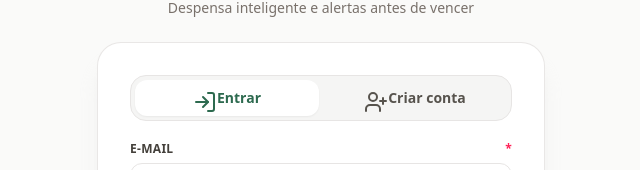
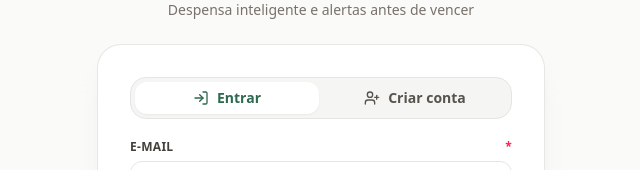
Before and after one commit to krosct/rotless, a React (Vite) app in the folder frontend/: page /login in a window 1280 px wide. Shown: the part 224-394 px from the top of the page, without its empty margins (319-959 px from the left). Built offline with nearby package versions, Linux system fonts and the light colour scheme.

Commit message:
fix(ui): align tab icons with their labels

```diff
--- a/frontend/src/components/ui/Tabs.tsx
+++ b/frontend/src/components/ui/Tabs.tsx
@@ -39,8 +39,12 @@ export function Tabs({ tabs, activeTab, onChange, className }: TabsProps) {
                 : 'text-stone-600 dark:text-stone-400 hover:text-stone-900 dark:hover:text-stone-200 hover:bg-white/50 dark:hover:bg-stone-700'
             )}
           >
-            {tab.icon && <span className="w-4 h-4 shrink-0">{tab.icon}</span>}
-            <span>{tab.label}</span>
+            {tab.icon && (
+              <span className="inline-flex items-center justify-center w-4 h-4 shrink-0 [&>svg]:w-4 [&>svg]:h-4">
+                {tab.icon}
+              </span>
+            )}
+            <span className="leading-none">{tab.label}</span>
           </button>
         );
       })}
```
